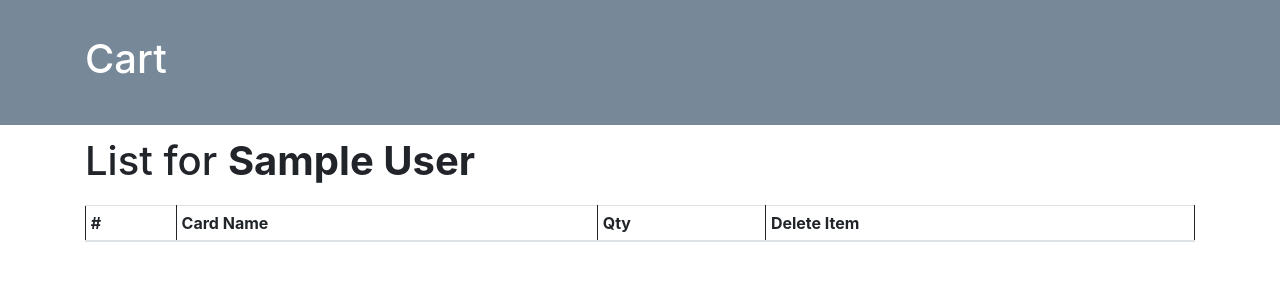
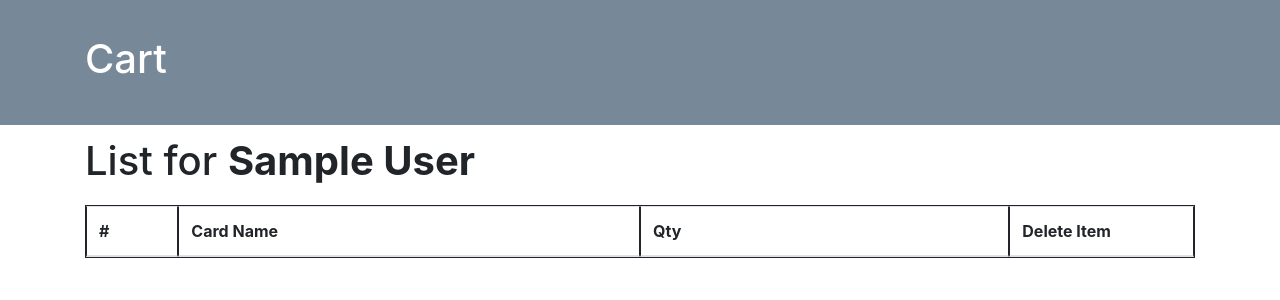
Before and after one commit to JosiahZambony/ICT1004-Final-Group-Project, a PHP site: page /cart.php in a window 1280 px wide. Shown: the part 56-356 px from the top of the page. Run offline with PHP 8.4, Linux system fonts and the light colour scheme; the visitor is signed in with stand-in values (Sample User, id 1); data that the repository does not hold is empty; some libraries are stand-ins or nearby versions.

Commit message:
Added Design Changes

```diff
--- a/cart.php
+++ b/cart.php
@@ -68,26 +68,31 @@
         </section>
         <section class="row-md cart-table">
             <div class="container">
-                <table class="table table-sm">
+                <table class="table table-md">
                     <thead>
-                        <tr>
-                          <th scope="col">#</th>
-                          <th scope="col">Card Name</th>
-                          <th scope="col">Qty</th>
-                          <th scope="col">Delete Item</th>
+                        <tr class="d-flex">
+                          <th class="col-sm-1">#</th>
+                          <th class="col-sm-5">Card Name</th>
+                          <th class="col-sm-4">Qty</th>
+                          <th class="col-sm-2">Delete Item</th>
                         </tr>
                     </thead>
                     <tbody>
           <?php
             while($row = mysqli_fetch_array($result)) {
         ?>
-                        <tr>
-                            <form action='edit_cart_process.php' method='post'><tr>
-                            <th scope="row"><?php echo $x;?></th>
-                            <td><?php echo $row["card"];?></td>
-                            <td><?php echo $row["quantity"];?></td>
-                            <td><button class='btn btn-outline-dark' name="deleteItem" value ="<?php echo $row["card"];?>" type='submit'>Delete</button>
-                                </tr></form>
+                        <tr class="d-flex">
+                            <form action='edit_cart_process.php' method='post'>
+                                <th class="col-sm-1"><?php echo $x;?></th>
+                                <td class="col-sm-5"><?php echo $row["card"];?></td>
+                                <td class="col-sm-4"><?php echo $row["quantity"];?></td>
+                                <td class="col-sm-2">
+                                    <div class="container p-0 text-center">
+                                        <button class='btn btn-outline-dark pb-0 pt-0' name="deleteItem" value ="<?php echo $row["card"];?>" type='submit'>Delete</button>
+                                    </div>
+                                </td>
+                            </form>
+                        </tr>
 
                         <?php
                 $x++;
--- a/css/main.css
+++ b/css/main.css
@@ -374,6 +374,12 @@ span.file-name {
   border-right: 0;
 }
 
-table, th, td{
+table{
     border: 1px solid;
 }
+
+th, td{
+    text-align: left;
+    vertical-align: middle;
+    border: 1px solid;
+}
```
